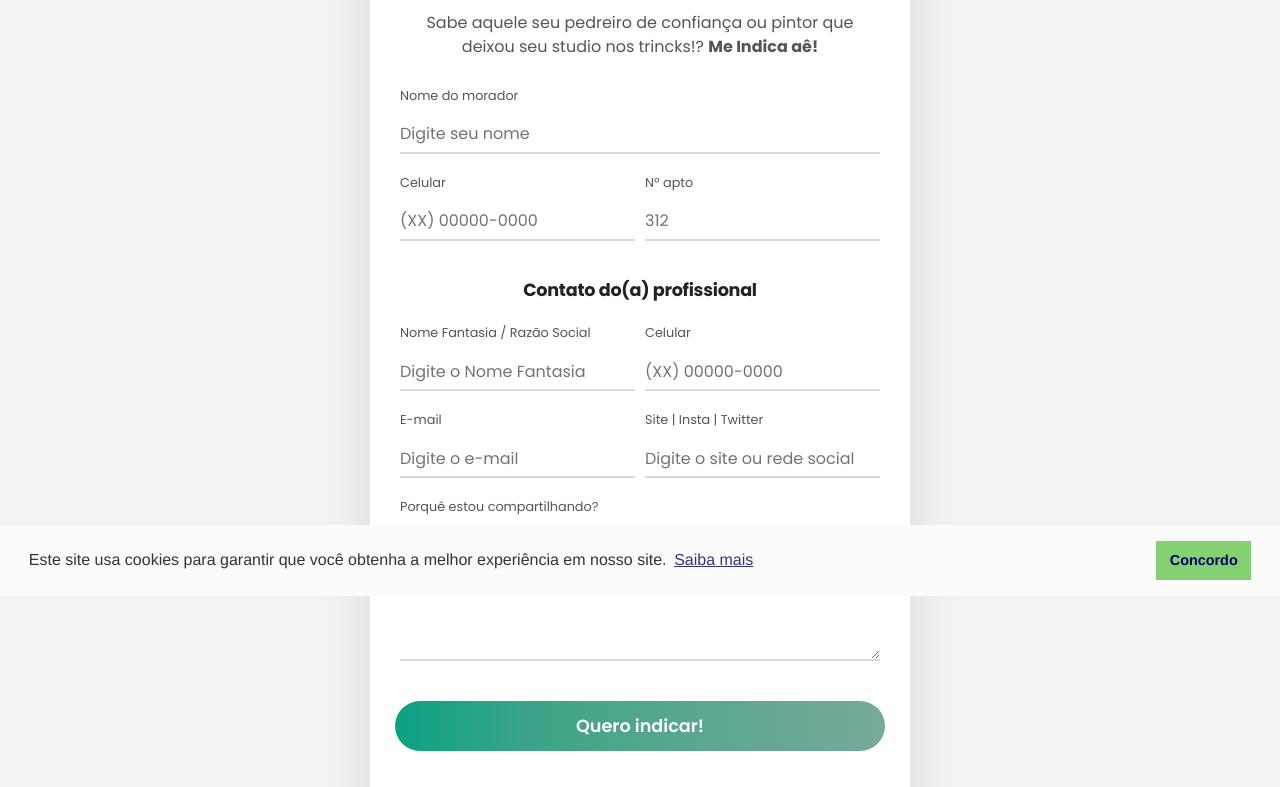
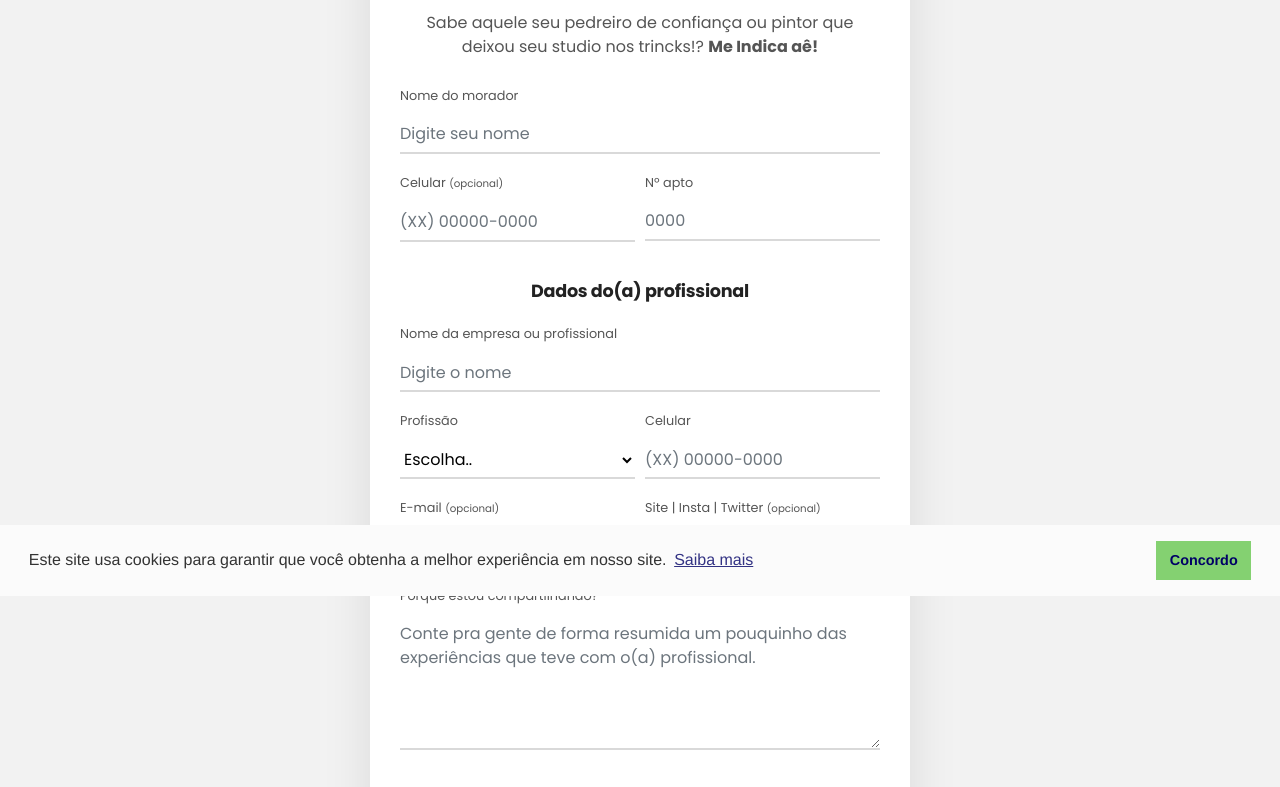
Before and after one commit to meindicaae/vivabenxvilamariana, a website: page index.html in a window 1280 px wide. Shown: the part 204-991 px from the top of the page. Drawn offline with Linux system fonts and the light colour scheme.

Commit message:
app me indica aê

```diff
--- a/index.html
+++ b/index.html
@@ -38,9 +38,10 @@
     <section>
         <div class="container">
             <div class="row justify-content-center vh-100">
-                <div class="col-lg-6 col-md-8 col-sm-12 col-12 align-self-center">
+                <div class="col-lg-6 col-md-9 col-sm-12 col-12 align-self-center">
                     <div class="box text-center">
-                        <img src="build/images/logo.jpg" class="logo" alt="Me Indica Aê :: Indicações de Prestadores de Serviços para o Condomímio" title="Me Indica Aê :: Indicações de Prestadores de Serviços para o Condomímio">
+                        <img src="build/images/logo-benx-vlm.png" class="logo-parceiro">
+                        <img src="build/images/logo.jpg" class="logo" alt="Me Indica Aê :: Indicações de Prestadores de Serviços para o Condomínio" data-toggle="tooltip" data-placement="bottom" title="Me Indica Aê - Indicações de Prestadores de Serviços para o Condomínio">
                         <h1>Me Indica Aê!</h1>
                         <p>Sabe aquele seu pedreiro de confiança ou pintor que deixou seu studio nos trincks!? <strong>Me Indica aê!</strong></p>
 
@@ -48,58 +49,69 @@
 
                             <!-- dados do morador -->
                             <div class="form-row my-4">
-                                <!-- razão social -->
+                                <!-- nome -->
                                 <div class="form-group col-md-12">
                                     <label for="nome">Nome do morador</label>
-                                    <input type="text" class="form-control" id="nome" placeholder="Digite seu nome">
+                                    <input type="text" class="form-control" id="nome" placeholder="Digite seu nome" required>
                                 </div>
                                 <!-- celular -->
                                 <div class="form-group col-md-6">
-                                    <label for="celular">Celular</label>
-                                    <input type="text" class="form-control" id="celular" placeholder="(XX) 00000-0000">
+                                    <label for="celular">Celular <small>(opcional)</small></label>
+                                    <input type="text" class="form-control celular" id="celular" placeholder="(XX) 00000-0000">
                                 </div>
                                 <!-- apto -->
                                 <div class="form-group col-md-6">
                                     <label for="apto">Nº apto</label>
-                                    <input type="number" class="form-control" id="apto" placeholder="312">
+                                    <input type="number" class="form-control" id="apto" placeholder="0000" required>
                                 </div>
                             </div>
 
                             <!-- dados do profissional -->
                             <div class="form-row my-4">
-                                <h2>Contato do(a) profissional</h2>
+                                <h2>Dados do(a) profissional</h2>
                                 <!-- nome -->
+                                <div class="form-group col-md-12">
+                                    <label for="nomefantasia">Nome da empresa ou profissional</label>
+                                    <input type="text" class="form-control" id="nomefantasia" placeholder="Digite o nome">
+                                </div>
+                                <!-- categoria -->
                                 <div class="form-group col-md-6">
-                                    <label for="nomefantasia">Nome Fantasia / Razão Social</label>
-                                    <input type="text" class="form-control" id="nomefantasia" placeholder="Digite o Nome Fantasia">
+                                    <label for="profissao">Profissão</label>
+                                    <select class="form-control" id="profissao" required>
+                                        <option>Escolha..</option>
+                                        <option>Pintor</option>
+                                        <option>Designer de Interiores</option>
+                                        <option>Arquiteto</option>
+                                        <option>Eletricista</option>
+                                    </select>
                                 </div>
                                 <!-- celular -->
                                 <div class="form-group col-md-6">
                                     <label for="celularprofissional">Celular</label>
-                                    <input type="number" class="form-control" id="celularprofissional" placeholder="(XX) 00000-0000">
+                                    <input type="text" class="form-control celular" id="celularprofissional" placeholder="(XX) 00000-0000" required>
                                 </div>
                                 <!-- email -->
                                 <div class="form-group col-md-6">
-                                    <label for="emailprofissional">E-mail</label>
+                                    <label for="emailprofissional">E-mail <small>(opcional)</small></label>
                                     <input type="email" class="form-control" id="emailprofissional" placeholder="Digite o e-mail">
                                 </div>
                                 <!-- site / instagram / twitter -->
                                 <div class="form-group col-md-6">
-                                    <label for="siteprofissional">Site | Insta | Twitter</label>
+                                    <label for="siteprofissional">Site | Insta | Twitter <small>(opcional)</small></label>
                                     <input type="url" class="form-control" id="siteprofissional" placeholder="Digite o site ou rede social">
                                 </div>
                                 <!-- porque estou indicando -->
                                 <div class="form-group col-md-12">
                                     <label for="porqueestouindicando">Porquê estou compartilhando?</label>
                                     <!-- <input type="text" class="form-control" id="porqueestouindicando" placeholder="Digite o site ou rede social"> -->
-                                    <textarea class="form-control" id="porqueestouindicando" rows="5" placeholder="Nos diga um pouquinho das experiências que teve com o(a) profissional."></textarea>
+                                    <textarea class="form-control" id="porqueestouindicando" rows="5" placeholder="Conte pra gente de forma resumida um pouquinho das experiências que teve com o(a) profissional."></textarea>
                                 </div>
                             </div>
 
                             <!-- submit -->
                             <div class="form-row my-4">
                                 <button type="submit" class="btn btn-primary w-100">
-                                    <span>Quero indicar!</span>
+                                    <span>Indicar</span>
                                 </button>
                             </div>
                         </form>
```
